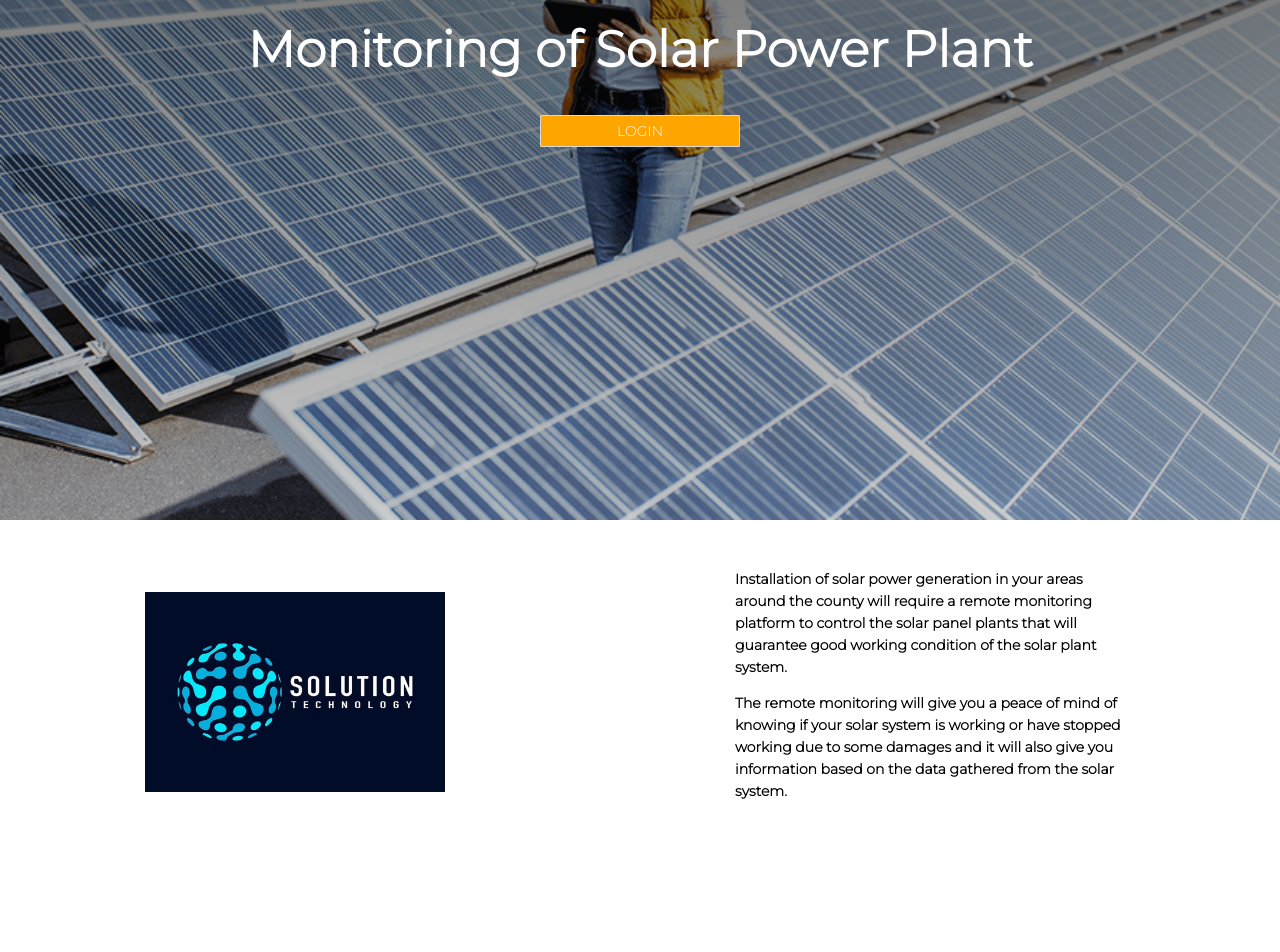
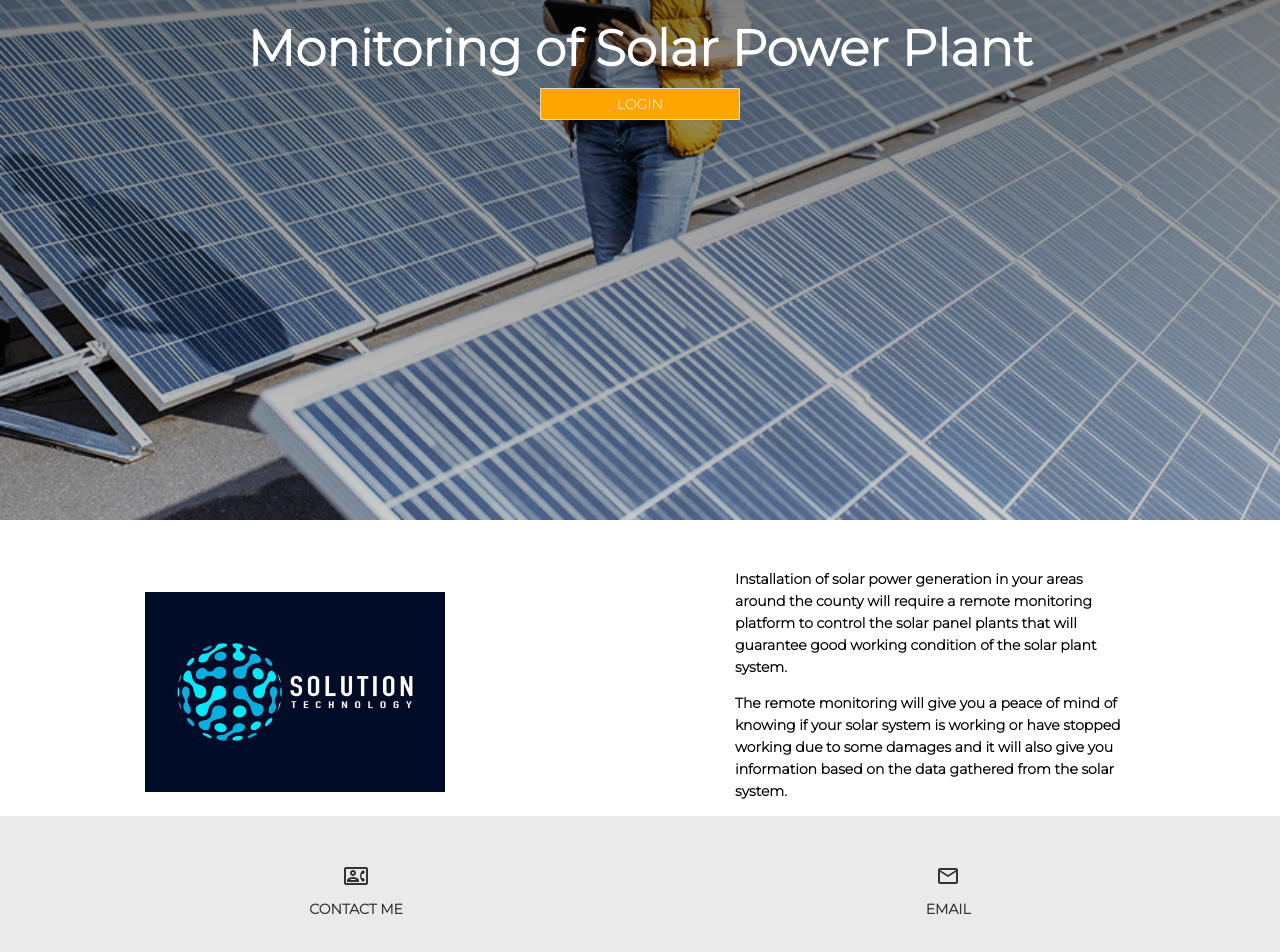
Before and after one commit to davidabuu/swazzy, a Next.js app: page / in a window 1280 px wide. Shown: the part 280-1232 px from the top of the page. Before the commit the page ends 1096 px from the top, so only its background shows below. Built offline with nearby package versions, Linux system fonts and the light colour scheme.

Commit message:
Footer Added

```diff
--- a/pages/index.js
+++ b/pages/index.js
@@ -2,14 +2,21 @@ import Header from "../src/components/Header";
 import UserWebLayout from "../src/components/UserWebLayout";
 import { Button } from "antd";
 import Solution from "../src/components/Solution";
+import Footer from "../src/components/Footer";
+import Aos from "aos";
+import { useEffect } from "react";
+import 'aos/dist/aos.css';
 
 export default function Home() {
+useEffect(() => {
+  Aos.init()
+}, [])
   return (
     <UserWebLayout webtitle="Solar Plant">
       <div className="container-landing">
         <div className="img-overlay">
           <Header />
-          <div className="intro-container">
+          <div data-aos='fade-right' className="intro-container">
             <h1>Monitoring of Solar Power Plant</h1>
             <div className="btn">
               <Button className="btn">LOGIN</Button>
@@ -18,6 +25,7 @@ export default function Home() {
         </div>
       </div>
       <Solution />
+      <Footer/>
     </UserWebLayout>
   );
 }
--- /dev/null
+++ b/src/components/Footer.js
@@ -0,0 +1,19 @@
+import { ContactPhoneOutlined, EmailOutlined } from "@material-ui/icons";
+import React from "react";
+
+const Footer = () => {
+  return (
+    <div className="footer">
+      <div className="footer-flex">
+        <ContactPhoneOutlined className="icon" />
+        <a href="tel:09054416766">CONTACT ME</a>
+      </div>
+      <div className="footer-flex">
+        <EmailOutlined className="icon" />
+        <a href="mailto:davidabu80@gmail.com">EMAIL</a>
+      </div>
+    </div>
+  );
+};
+
+export default Footer;
--- a/styles/globals.css
+++ b/styles/globals.css
@@ -5,6 +5,8 @@ body {
   padding: 0;
   margin: 0;
   font-family: "Montserrat", sans-serif;
+}h1{
+  margin: 0;
 }
 * {
   box-sizing: border-box;
@@ -103,6 +105,30 @@ li {
   width: 400px;
 }
 /* End of Solution Style */
+/* Footer Style */
+.footer{
+  display: flex;
+  align-items: center;
+  justify-content: space-around;
+  background-color: #eaeaea;
+  padding:3rem;
+}
+.footer-flex{
+  display: flex;
+  align-items: center;
+  justify-content: center;
+  flex-direction: column;
+}
+.footer a{
+  color: #333;
+  font-weight: bold;
+  margin-top: 10px;
+}
+.icon{
+  color: #333;
+}
+/* End of Footer Style */
+
 /*Resposive Design*/
 @media (max-width: 700px) {
   .header {
@@ -128,6 +154,9 @@ li {
   .header {
     margin: 10px 0.5rem;
   }
+  .footer{
+    padding:2rem;
+  }
   .header h1 {
     font-size: 16px;
   }
```
